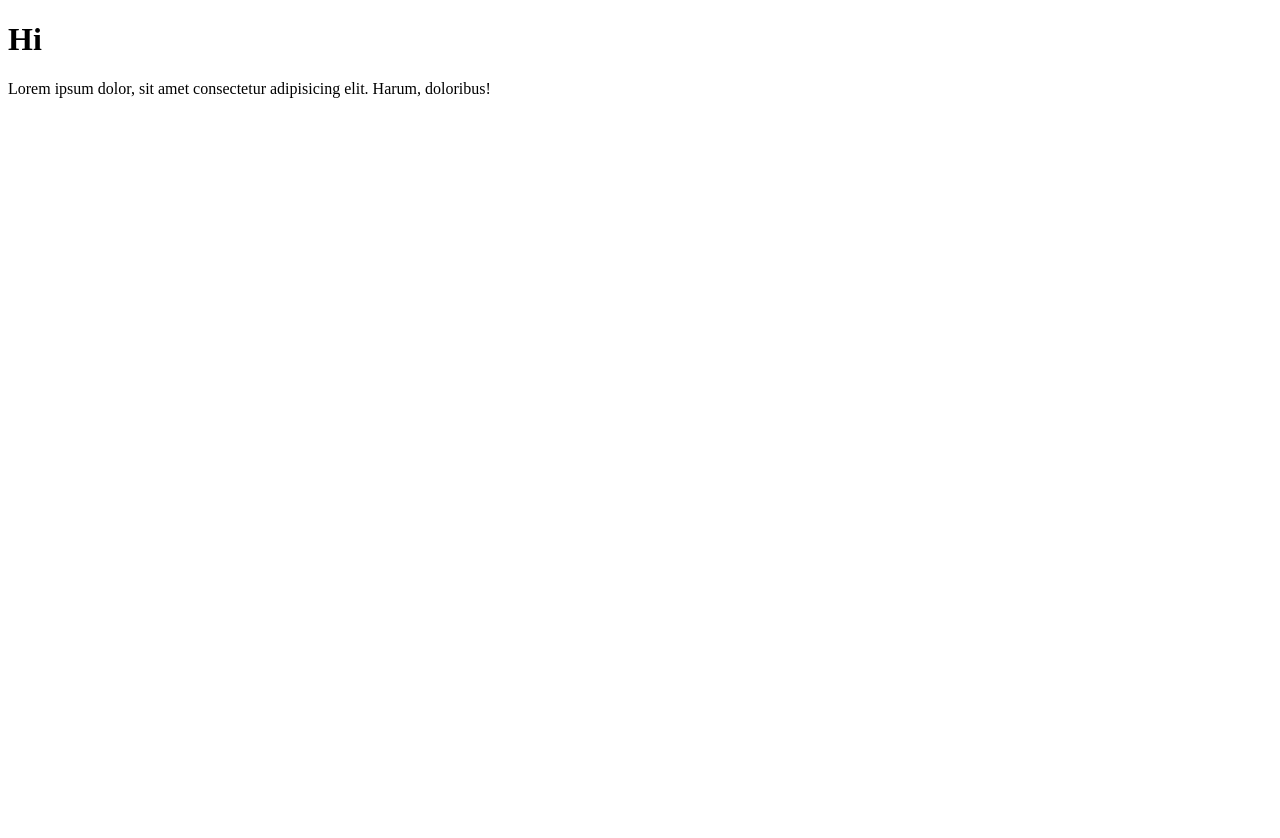
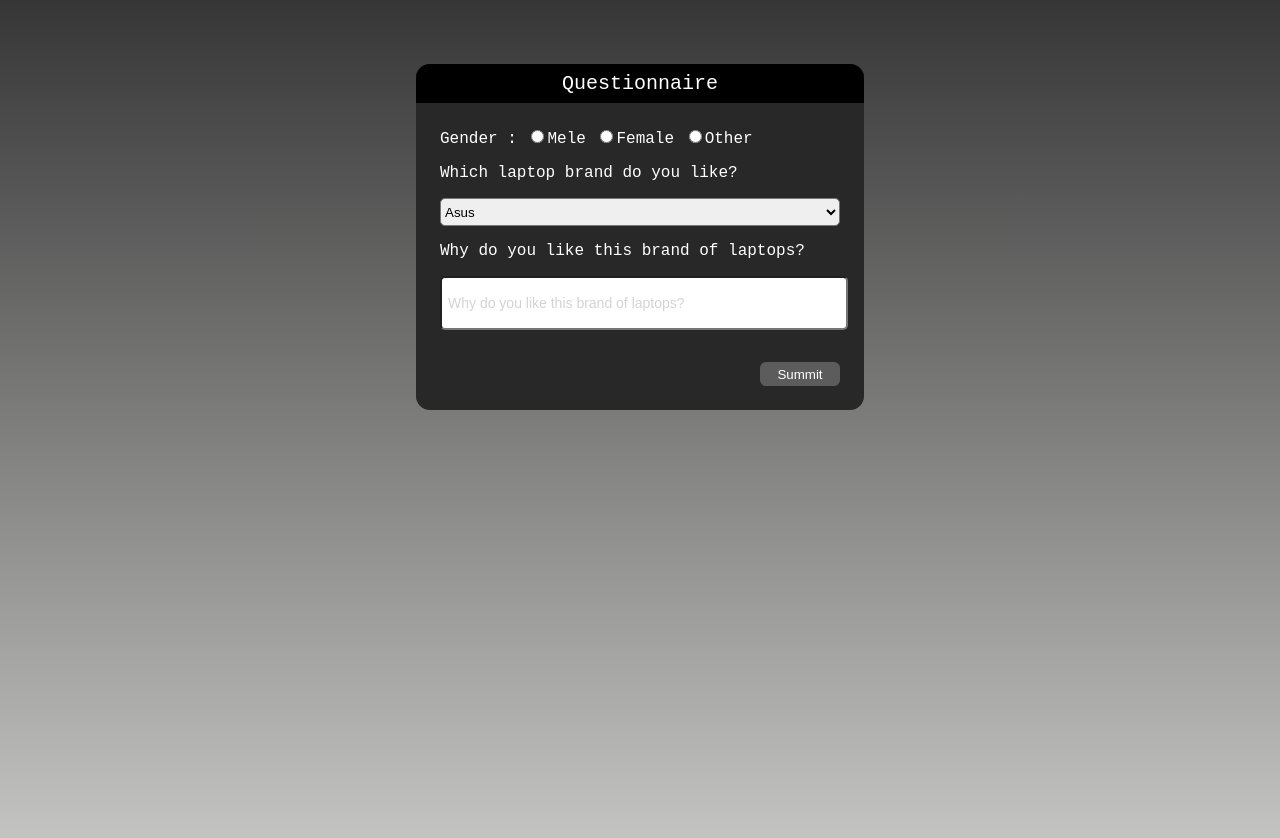
Before and after one commit to HomHomna/FormLabtopBrand, a website built with Parcel: page index.html in a window 1280 px wide. Before the commit the page ends 800 px from the top, so only its background shows below. Built offline with nearby package versions, Linux system fonts and the light colour scheme.

Commit message:
Form labtop brand

```diff
--- a/index.html
+++ b/index.html
@@ -4,11 +4,45 @@
     <meta charset="UTF-8">
     <meta http-equiv="X-UA-Compatible" content="IE=edge">
     <meta name="viewport" content="width=device-width, initial-scale=1.0">
-    <title>Document</title>
+    <title>Form</title>
 </head>
 <body>
-    <h1>Hi</h1>
-    <p>Lorem ipsum dolor, sit amet consectetur adipisicing elit. Harum, doloribus!</p>
-    <script src="./index.js"></script>
+    <main>
+        <div class="form">
+            <div class="title">Questionnaire</div>
+            <form action="#">
+                    <div class="gender">
+                    <label>Gender : </label>
+                        <input type="radio" name="gender" value="1">Mele
+                        <input type="radio" name="gender" value="2">Female
+                        <input type="radio" name="gender" value="0">Other
+                    </div>
+                    <div class="brandLabtop">
+                        <label>Which laptop brand do you like? </label>
+                        <select name="brand" id="labtop" class="choice">
+                        <option value="asus">Asus</option>
+                        <option value="msi">MSI</option>
+                        <option value="hp">HP</option>
+                        <option value="dell">Dell</option>
+                        <option value="lenovo">Lenovo</option>
+                        <option value="acer">Acer</option>
+                        <option value="samsung">Samsung</option>
+                        <option value="apple">Apple</option>
+                        <option value="other">Other</option>
+                        </select>
+                    </div>
+                    <div class="reasons">
+                        <label>Why do you like this brand of laptops?</label>
+                        <input type="text" name="reason" class="reason" placeholder="Why do you like this brand of laptops?">
+                    </div>
+                    <div class="btn">
+                       <button  type="submit">Summit</button>
+                    </div>
+
+            </form>
+        </div>
+    </main>
+
+    <script type="text/javascript" src="src/index.js"></script>
 </body>
 </html>
--- a/package.json
+++ b/package.json
@@ -8,5 +8,8 @@
   },
   "scripts": {
     "dev": "parcel index.html"
+  },
+  "devDependencies": {
+    "sass": "^1.35.1"
   }
 }
--- /dev/null
+++ b/src/index.js
@@ -0,0 +1 @@
+import './main.scss';
--- /dev/null
+++ b/src/main.scss
@@ -0,0 +1,76 @@
+body {
+    background: linear-gradient(to bottom, #363636, #c9c9c8);
+    height: 100vh;
+}
+
+button {
+    width: 5rem;
+    height: 1.5rem;
+    border-radius: 6px;
+    border: none;
+    background-color: #5c5c5c;
+    color: #ffffff;
+
+}
+
+input[type="text"]::placeholder {
+    color: lightgray;
+    font-size: 14px;
+    padding-left: 0.25rem;
+  }
+
+.form {
+    background-color: #292828;
+    color: white;
+    margin: 4rem auto;
+    padding: 1.5rem;
+    width: 400px;
+    border-radius: 14px;
+    font-family: monospace;
+}
+
+.title {
+    text-align: center;
+    font-size: 20px;
+    background-color: black;
+    padding: 0.5rem 1.5rem;
+    margin: -1.5rem;
+    margin-bottom: 1.5rem;
+    border-top-left-radius: 14px;
+    border-top-right-radius: 14px;
+}
+
+.gender {
+    font-size: 16px;
+    margin: 1rem 0;
+}
+
+.brandLabtop {
+    font-size: 16px;
+    margin-bottom: 1rem;
+}
+
+.choice {
+    width: 25rem;
+    height: 1.75rem;
+    margin: 1rem auto;
+    display: flex;
+    border-radius: 5px;
+}
+
+.reasons {
+    font-size: 16px;
+    margin-bottom: 1rem;
+}
+
+.reasons .reason {
+    width: 25rem;
+    height: 3rem;
+    border-radius: 5px;
+    margin: 1rem auto;
+}
+
+
+.btn {
+    text-align: right;
+}
```
Also changed, not shown: index.js (deleted), 1 other file.
